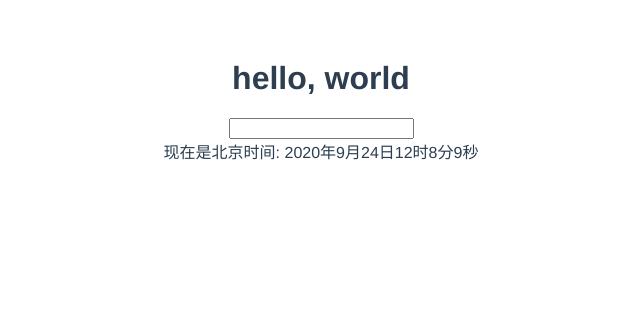
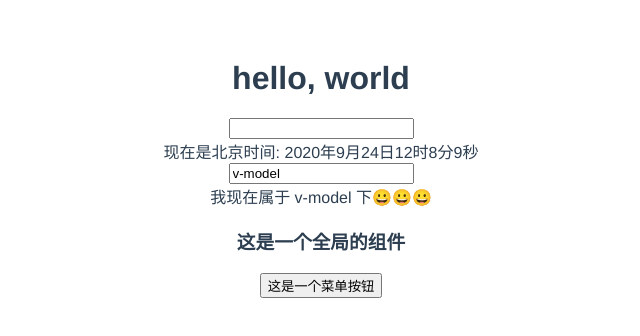
Before and after one commit to ddmy/vue-next-study, a Vue app: page / in a window 1280 px wide. Shown: the top 336 px of the page, without its empty margins (319-959 px from the left). Built offline with nearby package versions, Linux system fonts and the light colour scheme.

Commit message:
新的应用级全局组件API

```diff
--- a/src/App.vue
+++ b/src/App.vue
@@ -2,19 +2,26 @@
   <h1>{{ name }}</h1>
   <input type="text" v-model="userInput" @keyup.enter="edit">
   <Timer></Timer>
+  <input type="text" v-model="vModelName">
+  <vModel v-model="vModelName"></vModel>
+  <ButtonMessage></ButtonMessage>
 </template>
 
 <script>
+import { ref } from 'vue'
 import editTitle from './editTitle'
 import Timer from './components/timer.vue'
+import vModel from './components/vModel.vue'
 export default {
   name: 'App',
   components: {
-    Timer
+    Timer,
+    vModel
   },
   setup() {
     let { name, userInput, edit } = editTitle()
-    return { name, userInput, edit }
+    let vModelName = ref('v-model')
+    return { name, userInput, edit, vModelName }
   }
 }
 </script>
--- /dev/null
+++ b/src/components/button.vue
@@ -0,0 +1,17 @@
+<template>
+  <h3>这是一个全局的组件</h3>
+  <button @click="message">这是一个菜单按钮</button>
+</template>
+
+<script>
+export default {
+  setup() {
+    const message = () => {
+      alert('hello, 彩蛋！')
+    }
+    return {
+      message
+    }
+  }
+}
+</script>
--- /dev/null
+++ b/src/components/vModel.vue
@@ -0,0 +1,13 @@
+<template>
+  <div>
+    我现在属于 {{ modelValue }} 下😀😀😀
+  </div>
+</template>
+
+<script>
+export default {
+  props: {
+    modelValue: String
+  }
+}
+</script>
--- a/src/main.js
+++ b/src/main.js
@@ -1,5 +1,9 @@
 import { createApp } from 'vue'
 import App from './App.vue'
+import ButtonMessage from './components/button.vue'
 import './index.css'
+console.log('ButtonMessage--->', ButtonMessage)
 
-createApp(App).mount('#app')
+const app = createApp(App)
+app.component('ButtonMessage', ButtonMessage)
+app.mount('#app')
```
